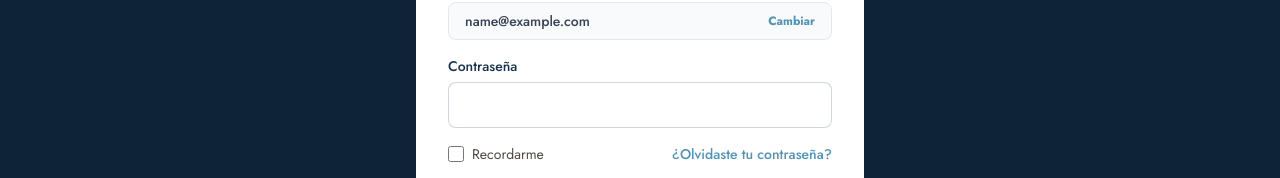
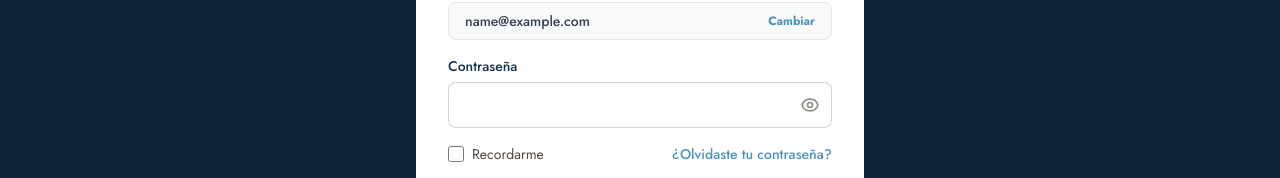
Before and after one commit to OliverN77/proyecto-trimestre-oliver-nieto, a React (Vite) app in the folder frontend/: page /login in a window 1280 px wide. Both pictures are taken after typing "name@example.com" into the empty fields and a click on the button "Siguiente". Shown: the part 255-433 px from the top of the page. Built offline with nearby package versions, Linux system fonts and the light colour scheme; no server answers.

Commit message:
UX input

```diff
--- a/frontend/src/components/ui/Input.jsx
+++ b/frontend/src/components/ui/Input.jsx
@@ -1,3 +1,5 @@
+import { useState } from "react"
+
 export default function Input({
     label,
     name,
@@ -10,6 +12,10 @@
     required = false,
     maxLength,
 }) {
+    const [showPassword, setShowPassword] = useState(false)
+    const isPasswordType = type === "password"
+    const inputType = isPasswordType ? (showPassword ? "text" : "password") : type
+
     return (
         <div className="mb-4">
             {label ? (
@@ -17,17 +23,37 @@
                     {label} {required ? <span className="text-(--terracotta)">*</span> : null}
                 </label>
             ) : null}
+            <div className="relative">
                 <input
                     id={name}
                     name={name}
-                type={type}
+                    type={inputType}
                     value={value}
                     onChange={onChange}
                     onBlur={onBlur}
                     placeholder={placeholder}
                     maxLength={maxLength}
-                className={`input-base ${error ? "input-error" : ""}`}
+                    className={`input-base ${error ? "input-error" : ""} ${isPasswordType ? "pr-10" : ""}`}
                 />
+                {isPasswordType && (
+                    <button
+                        type="button"
+                        onClick={() => setShowPassword(!showPassword)}
+                        className="absolute inset-y-0 right-0 flex items-center pr-3 text-(--inchiostro)/50 hover:text-(--notte) focus:outline-none"
+                    >
+                        {showPassword ? (
+                            <svg className="h-5 w-5" fill="none" viewBox="0 0 24 24" stroke="currentColor">
+                                <path strokeLinecap="round" strokeLinejoin="round" strokeWidth={2} d="M13.875 18.825A10.05 10.05 0 0112 19c-4.478 0-8.268-2.943-9.543-7a9.97 9.97 0 011.563-3.029m5.858.908a3 3 0 114.243 4.243M9.878 9.878l4.242 4.242M9.88 9.88l-3.29-3.29m7.532 7.532l3.29 3.29M3 3l18 18" />
+                            </svg>
+                        ) : (
+                            <svg className="h-5 w-5" fill="none" viewBox="0 0 24 24" stroke="currentColor">
+                                <path strokeLinecap="round" strokeLinejoin="round" strokeWidth={2} d="M15 12a3 3 0 11-6 0 3 3 0 016 0z" />
+                                <path strokeLinecap="round" strokeLinejoin="round" strokeWidth={2} d="M2.458 12C3.732 7.943 7.523 5 12 5c4.478 0 8.268 2.943 9.542 7-1.274 4.057-5.064 7-9.542 7-4.477 0-8.268-2.943-9.542-7z" />
+                            </svg>
+                        )}
+                    </button>
+                )}
+            </div>
             {error ? <p className="mt-1 text-xs font-medium text-(--terracotta)">{error}</p> : null}
         </div>
     )
```
Lines whose indentation alone changed are shown as unchanged.
